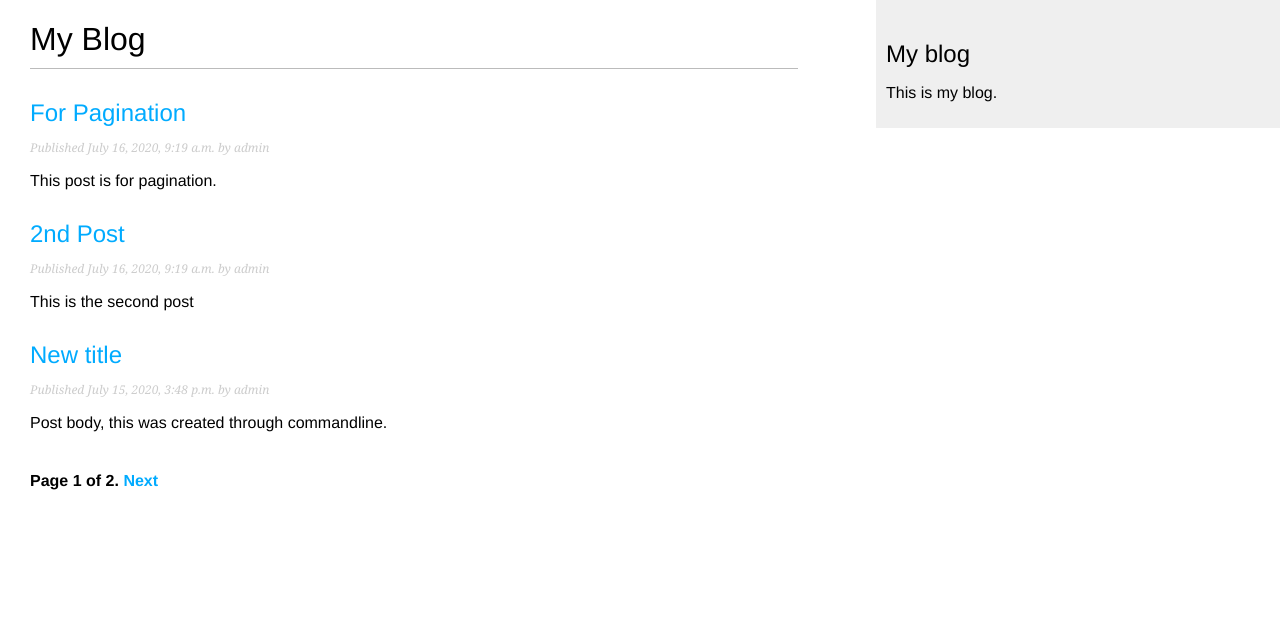
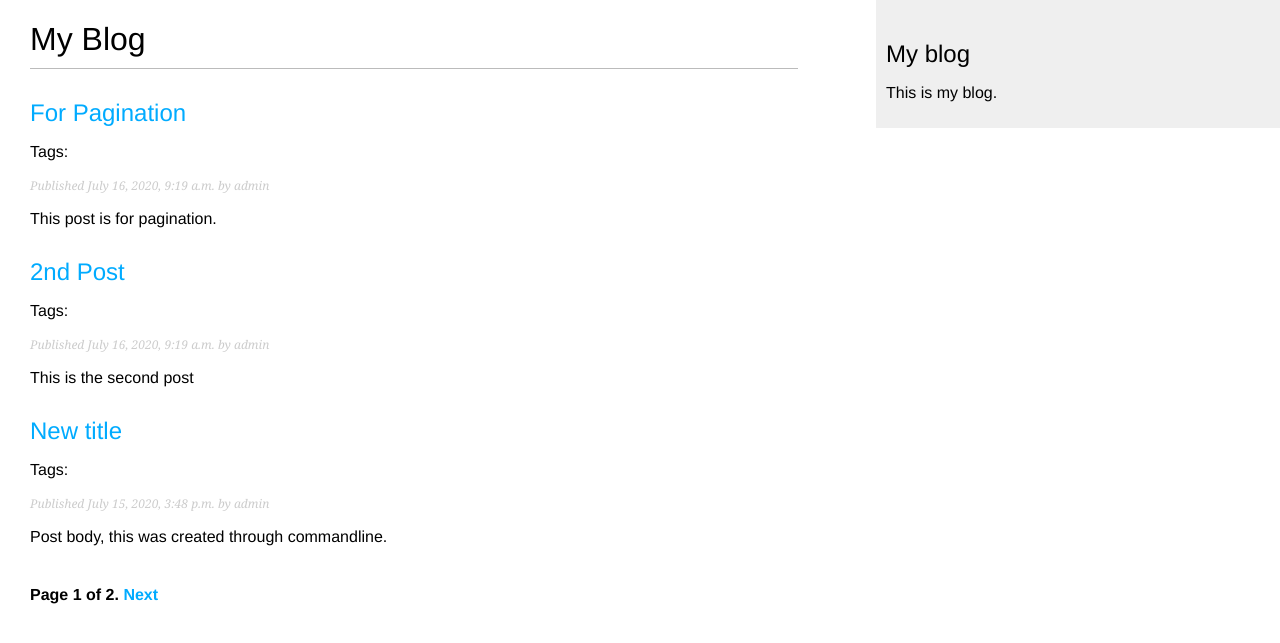
Before and after one commit to kydzoster/dj-blog-app, a Django app: page /blog/ in a window 1280 px wide. Shown: the top 643 px of the page. Run offline with Django 3.2, Linux system fonts and the light colour scheme; data comes from the database, SQL or seed files in the repository; both versions use the stored data as it was after the commit; parts of the project's set-up code (start-up, migrations or seed data) failed here and were passed over.

Commit message:
adding tag functionality

```diff
--- a/blog/models.py
+++ b/blog/models.py
@@ -2,6 +2,7 @@ from django.db import models
 from django.utils import timezone
 from django.urls import reverse
 from django.contrib.auth.models import User
+from taggit.managers import TaggableManager
 
 
 class PublishedManager(models.Manager):
@@ -33,6 +34,8 @@ class Post(models.Model):
     objects = models.Manager()
     # custom manager
     published = PublishedManager()
+    # tag manager, will allow to add, retrieve and remove tags from post objects
+    tags = TaggableManager()
 
     class Meta:
         # sort by publish field in descending order, most recent posts will be shown first
--- a/blog/templates/blog/post/list.html
+++ b/blog/templates/blog/post/list.html
@@ -4,12 +4,22 @@
 
 {% block content %}
     <h1>My Blog</h1>
+    {% if tag %}
+        <h2>Posts tagged with "{{ tag.name }}"</h2>
+    {% endif %}
     {% for post in posts %}
         <h2>
             <a href="{{ post.get_absolute_url }}">{{ post.title }}</a>
         </h2>
+        <p class="tags">
+            Tags:
+            {% for tag in post.tags.all %}
+              <a href="{% url "blog:post_list_by_tag" tag.slug %}">{{ tag.name }}</a>
+              {% if not forloop.last %}, {% endif %}
+            {% endfor %}
+          </p>
         <p class="date">Published {{ post.publish }} by {{ post.author }}</p>
         {{ post.body|truncatewords:30|linebreaks }}
     {% endfor %}
-    {% include "pagination.html" with page=page_obj %}
+    {% include "pagination.html" with page=posts %}
 {% endblock %}
--- a/blog/urls.py
+++ b/blog/urls.py
@@ -6,8 +6,9 @@ app_name = 'blog'
 
 urlpatterns = [
     # post views
-    # path('', views.post_list, name='post_list'),
-    path('', views.PostListView.as_view(), name='post_list'),
+    path('', views.post_list, name='post_list'),
+    # path('', views.PostListView.as_view(), name='post_list'),
     path('<int:year>/<int:month>/<int:day>/<slug:post>/', views.post_detail, name='post_detail'),
     path('<int:post_id>/share/', views.post_share, name='post_share'),
+    path('tag/<slug:tag_slug>/', views.post_list, name='post_list_by_tag'),
 ]
--- a/blog/views.py
+++ b/blog/views.py
@@ -5,6 +5,8 @@ from django.core.mail import send_mail
 
 from .models import Post, Comment
 from .forms import EmailPostForm, CommentForm
+
+from taggit.models import Tag
 
 
 def post_share(request, post_id):
@@ -30,8 +32,12 @@ def post_share(request, post_id):
     return render(request, 'blog/post/share.html', {'post': post, 'form': form, 'sent': sent})
 
 
-def post_list(request):
+def post_list(request, tag_slug=None):
     object_list = Post.published.all()
+    tag = None
+    if tag_slug:
+        tag = get_object_or_404(Tag, slug=tag_slug)
+        object_list = object_list.filter(tags__in=[tag])
     # 3 posts in each page
     paginator = Paginator(object_list, 3)
     page = request.GET.get('page')
@@ -43,7 +49,7 @@ def post_list(request):
     except EmptyPage:
         # If page is out of range deliver last page of results
         posts = paginator.page(paginator.num_pages)
-    return render(request, 'blog/post/list.html', {'page': page, 'posts': posts})
+    return render(request, 'blog/post/list.html', {'page': page, 'posts': posts, 'tag': tag})
 
 
 # This will display post and its comments
--- a/mysite/settings.py
+++ b/mysite/settings.py
@@ -40,6 +40,7 @@ INSTALLED_APPS = [
 
     # custom
     'blog.apps.BlogConfig',
+    'taggit', # tags for comments
 ]
 
 MIDDLEWARE = [
```
Also changed, not shown: blog/migrations/0003_post_tags.py (added), db.sqlite3.
